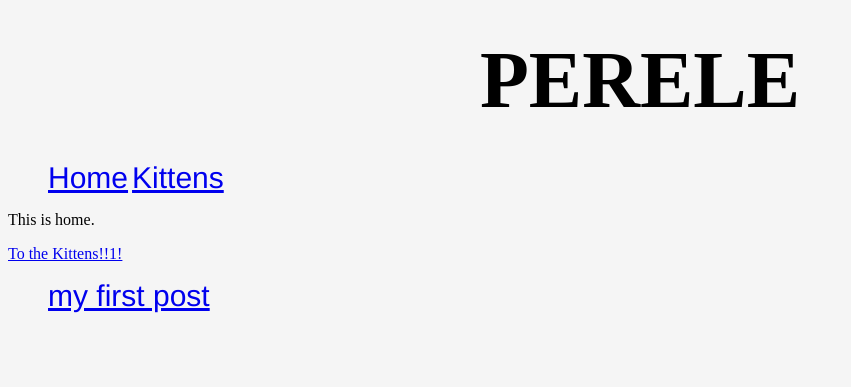
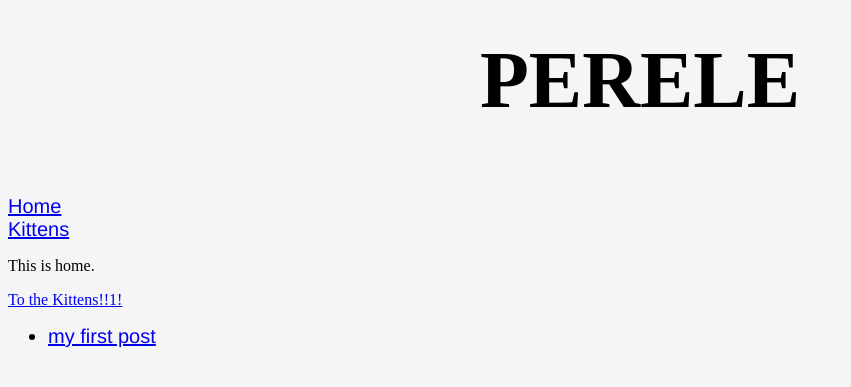
Before and after one commit to Perele/Perele.github.io, a Jekyll site: the page built from index.html, in a window 1280 px wide. Shown: the top 387 px of the page, without its empty margins (0-851 px from the left). Built offline with Jekyll 4.4.1, drawn with Linux system fonts in a browser that asks for light colours.

Commit message:
Update style.css

```diff
--- a/css/style.css
+++ b/css/style.css
@@ -11,8 +11,8 @@ h2 {color: black;
     text-transform: uppercase;}
 p {color: black;}
 body {background-color: WhiteSmoke;}
-li {display:inline;
-    text-align: center;
-    font-family: Helvetica;
-    font-size: 30px;}
-ul.nav {margin: 10p auto;}
+li {font-family: Helvetica;
+    font-size: 20px;}
+ul.nav {display:inline;
+        margin: 10p auto;
+        font-size: 30px;}
```
